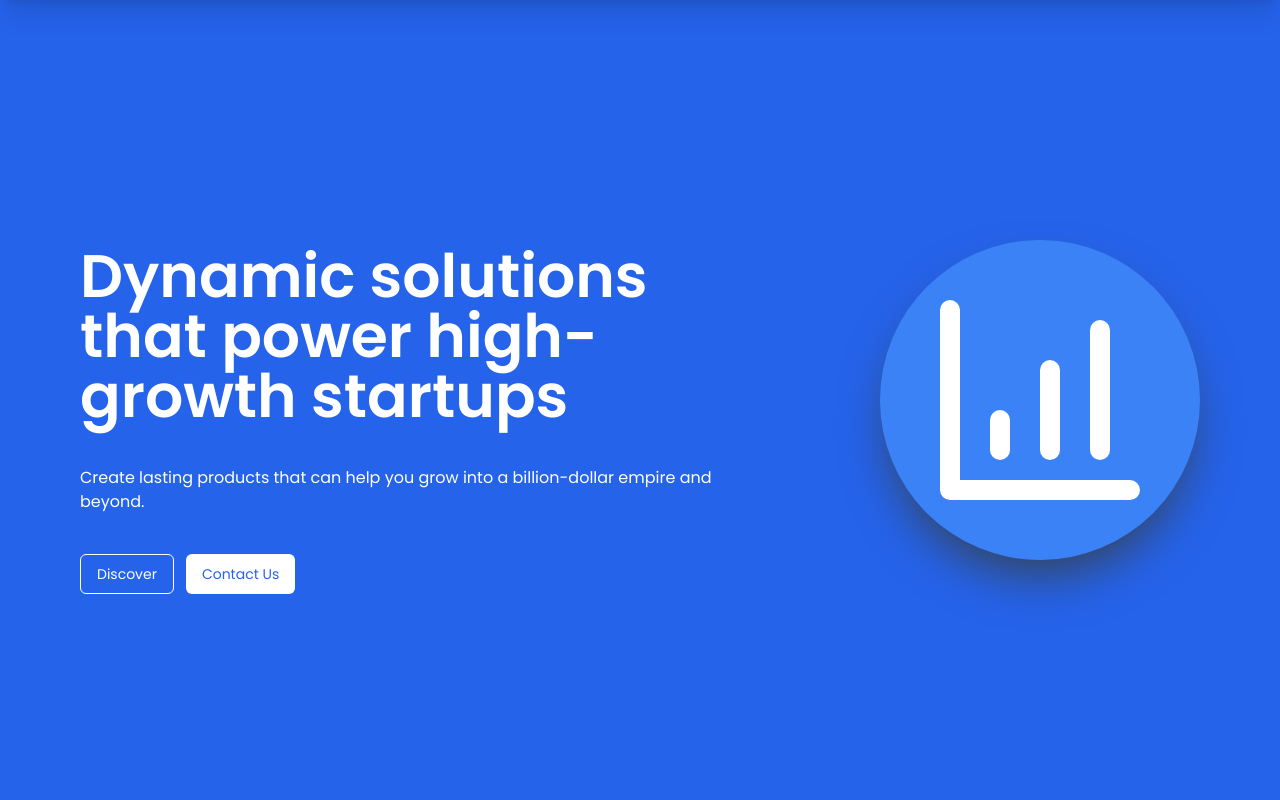
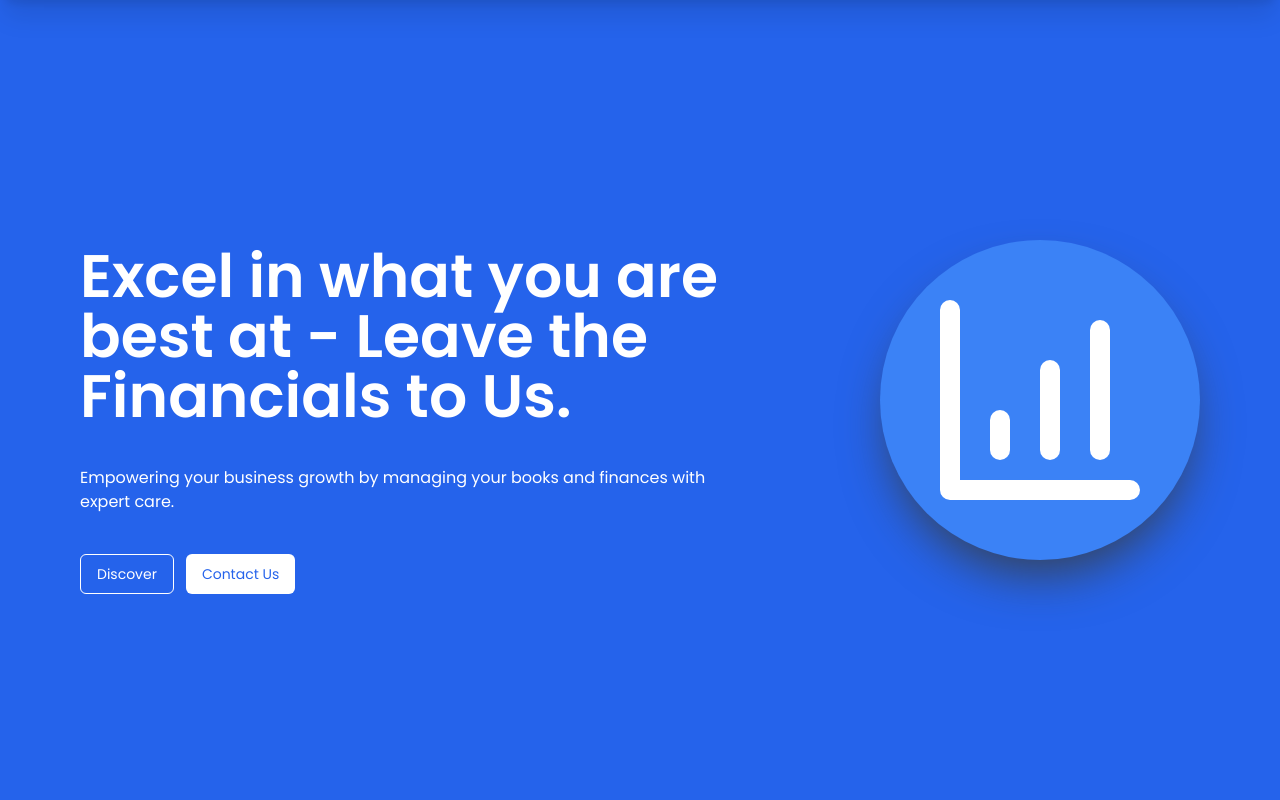
Before and after one commit to qureshikaif/sf-business-ui, a Next.js app: page / in a window 1280 px wide. Shown: the top 800 px of the page. Built offline with nearby package versions, Linux system fonts and the light colour scheme.

Commit message:
refactor: update service names in WhyUs and ExpertiseCard components

```diff
--- a/src/components/Footer.tsx
+++ b/src/components/Footer.tsx
@@ -31,7 +31,7 @@ const Footer = () => {
                 clients extract 360° value from business.
               </p>
               <Button className="border" variant={"ghost"}>
-                Let&apos;s get to work
+                Book a consultant
               </Button>
             </div>
             <div className="w-full md:w-1/4 flex flex-col mt-10 md:mt-0 lg:items-center">
--- a/src/components/HomeHero.tsx
+++ b/src/components/HomeHero.tsx
@@ -1,7 +1,5 @@
 import { BarChart4 } from "lucide-react";
 import { Button } from "./ui/button";
-import HomeHeroImage from "@/../public/images/home-hero.png";
-import Image from "next/image";
 
 const HomeHero = () => {
   return (
@@ -10,11 +8,11 @@ const HomeHero = () => {
         <div className="space-y-3 lg:space-y-8">
           <div className="space-y-3 lg:space-y-10 lg:mt-10">
             <h1 className="lg:text-6xl text-3xl font-semibold leading-normal text-white">
-              Dynamic solutions that power high-growth startups
+              Excel in what you are best at - Leave the Financials to Us.
             </h1>
             <p className="text-white">
-              Create lasting products that can help you grow into a
-              billion-dollar empire and beyond.
+              Empowering your business growth by managing your books and
+              finances with expert care.
             </p>
             <div className="space-x-3">
               <Button className="font-normal border-white border bg-transparent text-white">
```
